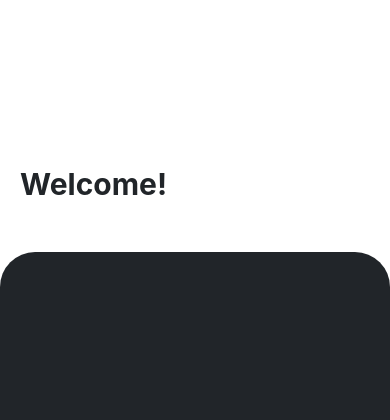
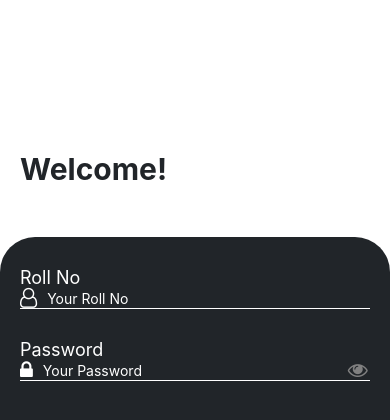
Before and after one commit to AbuHurairah127/gulberg-boosten-academy-mobile-app, a React Native app: screen / in a window 390 px wide. Shown: the top 420 px of the page. Built offline with nearby package versions, Linux system fonts and the light colour scheme.

Commit message:
text input styled

```diff
--- a/package.json
+++ b/package.json
@@ -13,6 +13,7 @@
     "firebase": "^9.10.0",
     "react": "18.1.0",
     "react-native": "0.70.1",
+    "react-native-vector-icons": "^9.2.0",
     "react-redux": "^8.0.2",
     "redux": "^4.2.0",
     "redux-thunk": "^2.4.1"
--- a/src/screens/auth/login/Login.tsx
+++ b/src/screens/auth/login/Login.tsx
@@ -1,13 +1,37 @@
-import {Text, View, Image, KeyboardAvoidingView, TextInput} from 'react-native';
+import {ScrollView, Text, TextInput, View} from 'react-native';
+import Icon from 'react-native-vector-icons/FontAwesome';
 import React from 'react';
 import {styles} from './LoginStyles';
-const Login = () => {
+const Login: React.FC = () => {
   return (
     <View style={styles.container}>
       <View style={styles.header}>
         <Text style={styles.header_text}>Welcome!</Text>
       </View>
-      <View style={styles.body}>{/* <Text>Body</Text> */}</View>
+      <View style={styles.body}>
+        <ScrollView>
+          <Text style={styles.text_label}>Roll No</Text>
+          <View style={styles.input_Container}>
+            <Icon name="user-o" size={20} color="white" />
+            <TextInput
+              style={styles.text_input}
+              placeholder="Your Roll No"
+              placeholderTextColor="white"
+              keyboardType="numeric"
+            />
+          </View>
+          <Text style={styles.text_label}>Password</Text>
+          <View style={styles.input_Container}>
+            <Icon name="lock" size={20} color="white" />
+            <TextInput
+              style={styles.text_input}
+              placeholder="Your Password"
+              placeholderTextColor="white"
+            />
+            <Icon name="eye" size={20} color="grey" />
+          </View>
+        </ScrollView>
+      </View>
     </View>
   );
 };
--- a/src/screens/auth/login/LoginStyles.tsx
+++ b/src/screens/auth/login/LoginStyles.tsx
@@ -23,5 +23,23 @@ export const styles = StyleSheet.create({
     borderTopRightRadius: 35,
     borderTopLeftRadius: 35,
     width: '100%',
+    paddingVertical: 30,
+    paddingHorizontal: 20,
+  },
+  input_Container: {
+    flexDirection: 'row',
+    borderBottomColor: 'white',
+    borderBottomWidth: 1,
+    alignItems: 'center',
+    marginBottom: 30,
+  },
+  text_label: {
+    color: 'white',
+    fontSize: 18,
+  },
+  text_input: {
+    paddingLeft: 10,
+    color: 'white',
+    width: '90%',
   },
 });
```
Also changed, not shown: src/components/Test.tsx (deleted, +0 -18 lines), 2 other files (tests, documents, lock files or other folders).
